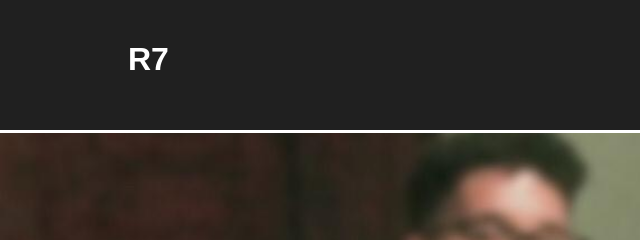
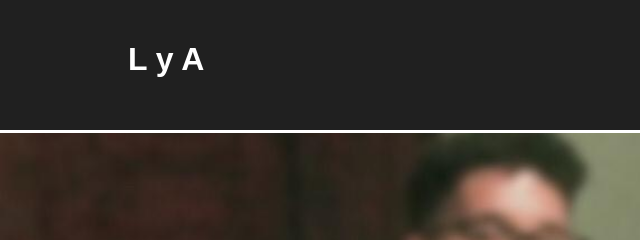
Before and after one commit to AlberVentur/l-y-a-amor, a plain HTML site: page index.html in a window 1280 px wide. Shown: the top 240 px of the page, 0-640 px from the left. Drawn offline with Linux system fonts and the light colour scheme.

Commit message:
Update index.html

```diff
--- a/index.html
+++ b/index.html
@@ -1,9 +1,10 @@
+
 <!DOCTYPE html>
 <html lang="es">
 <head>
     <meta charset="UTF-8">
     <meta name="viewport" content="width=device-width, initial-scale=1.0">
-    <title>Collar y Pulsera de Ginebra Jewelry</title>
+    <title>L y A</title>
     <style>
         body {
             font-family: Arial, sans-serif;
@@ -94,7 +95,7 @@
 <body>
     <header>
         <div class="container">
-            <h1>R7</h1>
+            <h1>L y A</h1>
             <nav>
                 <a href="#">Inicio</a>
                 <a href="html1.html" target="_blank" class="btn">FOTOS</a>
```
